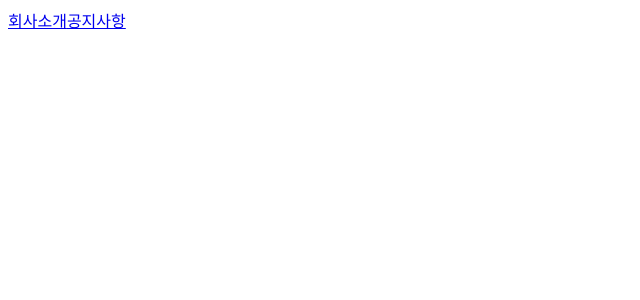
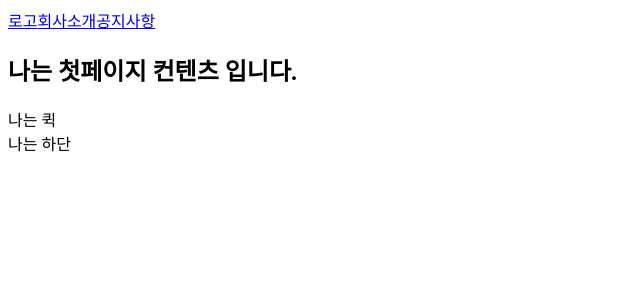
Before and after one commit to hyunjiq/react-router-dom, a React (Create React App) app: page / in a window 1280 px wide. Before the commit this address had no page. Shown: the top 300 px of the page, without its empty margins (0-640 px from the left). Built offline with nearby package versions, Linux system fonts and the light colour scheme.

Commit message:
a태그와 link태그 차이점

```diff
--- a/src/App.js
+++ b/src/App.js
@@ -2,19 +2,24 @@ import { Link, Routes, Route } from "react-router-dom";
 
 import About from './componant/About';
 import Board from './componant/Board';
+import Entry from "./componant/Entry";
 
 function App() {
   return (
     <div className="App">
       <div>
+        <a href="/">로고</a>
         <Link to="/about">회사소개</Link>
         <Link to="/board">공지사항</Link>
       </div>
       <Routes>
-        <Route path='/about' element={ <About></About> }>공지사항</Route>
-        <Route path='/board' element={ <Board></Board> }>회사소개</Route>
+        <Route path='/' element={ <Entry></Entry> }></Route>
+        <Route path='/about' element={ <About></About> }></Route>
+        <Route path='/board' element={ <Board></Board> }></Route>
       </Routes>
-
+      {/*Routes 바깥에 쓴 컴포넌트는 항상 노출*/}
+      <aside>나는 퀵</aside>
+      <footer>나는 하단</footer>
     </div>
   );
 }
--- /dev/null
+++ b/src/componant/Entry.js
@@ -0,0 +1,10 @@
+import React from 'react'
+
+function Entry() {
+
+    return (
+        <h2>나는 첫페이지 컨텐츠 입니다.</h2>
+    )
+}
+
+export default Entry
```
